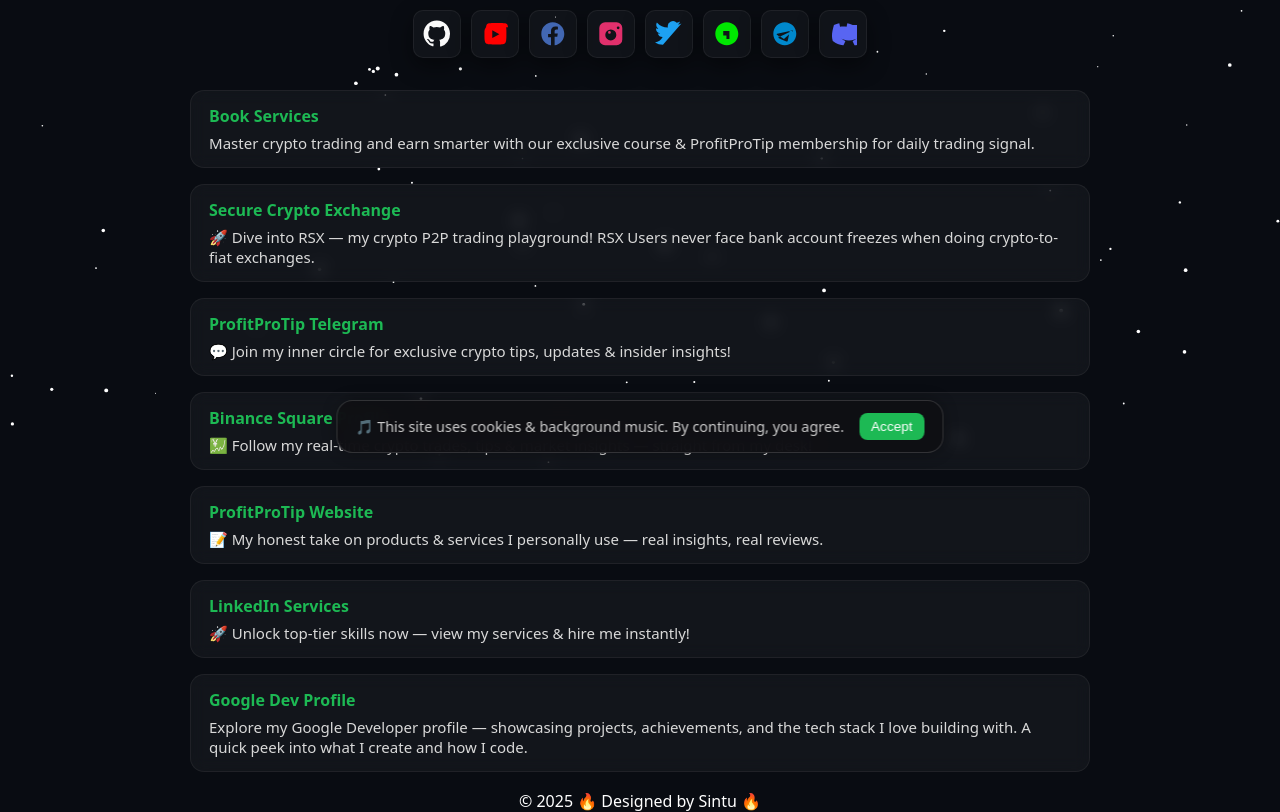
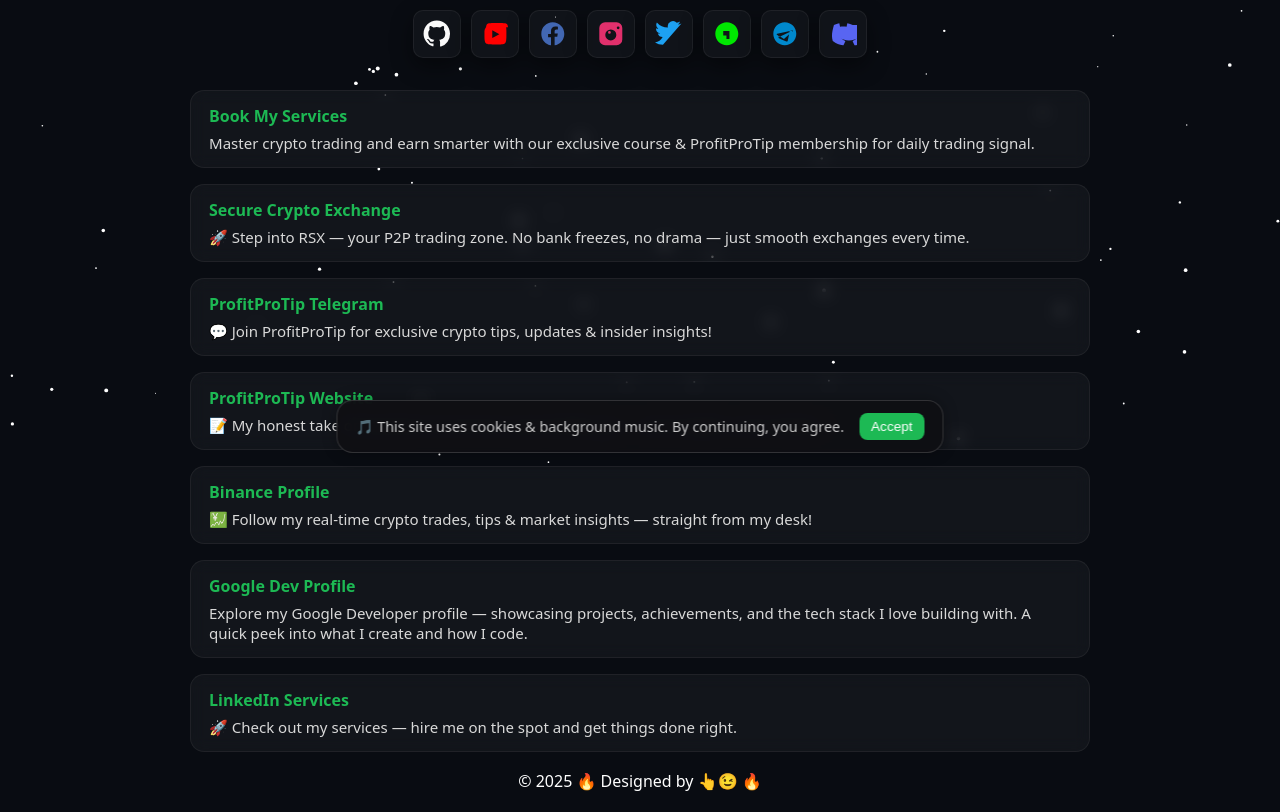
Before and after one commit to soulsync-cpu/sin2, a plain HTML site: page index.html in a window 1280 px wide. Shown: the part 332-1144 px from the top of the page. Drawn offline with Linux system fonts and the light colour scheme.

Commit message:
Update link texts and footer design credits

```diff
--- a/index.html
+++ b/index.html
@@ -278,36 +278,39 @@
   <!-- Links Section -->
   <section class="links">
     <div class="link-item">
-  <a href="https://sintus.gumroad.com/" class="link-btn" target="_blank">Book Services</a>
+  <a href="https://sintus.gumroad.com/" class="link-btn" target="_blank">Book My Services</a>
   <p>Master crypto trading and earn smarter with our exclusive course & ProfitProTip membership for daily trading signal.</p>
 </div>
      <div class="link-item">
-      <a href="https://rsx.rf.gd/" class="link-btn" target="_blank">Secure Crypto Exchange</a>
-      <p>🚀 Dive into RSX — my crypto P2P trading playground! RSX Users never face bank account freezes when doing crypto-to-fiat exchanges.</p>
+     <a href="https://rsx.rf.gd/" class="link-btn" target="_blank">Secure Crypto Exchange</a>
+<p>🚀 Step into RSX — your P2P trading zone. No bank freezes, no drama — just smooth exchanges every time.</p>
 </div>
 
     <div class="link-item">
       <a href="https://t.me/profit_pro_tip" class="link-btn" target="_blank">ProfitProTip Telegram</a>
-      <p>💬 Join my inner circle for exclusive crypto tips, updates & insider insights!</p>
+      <p>💬 Join ProfitProTip for exclusive crypto tips, updates & insider insights!</p>
 </div>
-    <div class="link-item">
-      <a href="https://www.binance.com/en-IN/square/profile/nitra_x" class="link-btn" target="_blank">Binance Square Profile</a>
-      <p>💹 Follow my real-time crypto trades, tips & market insights — straight from my desk!</p>
-</div>
+
     <div class="link-item">
       <a href="https://profitprotip.blogspot.com/" class="link-btn" target="_blank">ProfitProTip Website</a>
       <p>📝 My honest take on products & services I personally use — real insights, real reviews.</p>
 </div>
+
     <div class="link-item">
-      <a href="https://www.linkedin.com/services/page/a2a5a332bb266061a8/" class="link-btn" target="_blank">LinkedIn Services</a>
-      <p>🚀 Unlock top-tier skills now — view my services & hire me instantly!</p>
+      <a href="https://www.binance.com/en-IN/square/profile/nitra_x" class="link-btn" target="_blank">Binance Profile</a>
+      <p>💹 Follow my real-time crypto trades, tips & market insights — straight from my desk!</p>
 </div>
+
     <div class="link-item">
   <a href="https://g.dev/rs0" class="link-btn" target="_blank">Google Dev Profile</a>
   <p>
     Explore my Google Developer profile — showcasing projects, achievements, and the tech stack I love building with.
     A quick peek into what I create and how I code.
   </p>
+</div>
+    <div class="link-item">
+     <a href="https://www.linkedin.com/services/page/a2a5a332bb266061a8/" class="link-btn" target="_blank">LinkedIn Services</a>
+<p>🚀 Check out my services — hire me on the spot and get things done right.</p>
 </div>
   </section>
 <footer>
@@ -326,7 +329,7 @@
   <audio id="bg-music" loop>
     <source src="https://raw.githubusercontent.com/soulsync-cpu/sin2/main/legacy.mp3" type="audio/mpeg">
   </audio>
-  <p>&copy; 2025 🔥 Designed by Sintu 🔥</p>
+  <p>&copy; 2025 🔥 Designed by 👆😉 🔥</p>
 </footer>
   <script>
     // Elements
```
